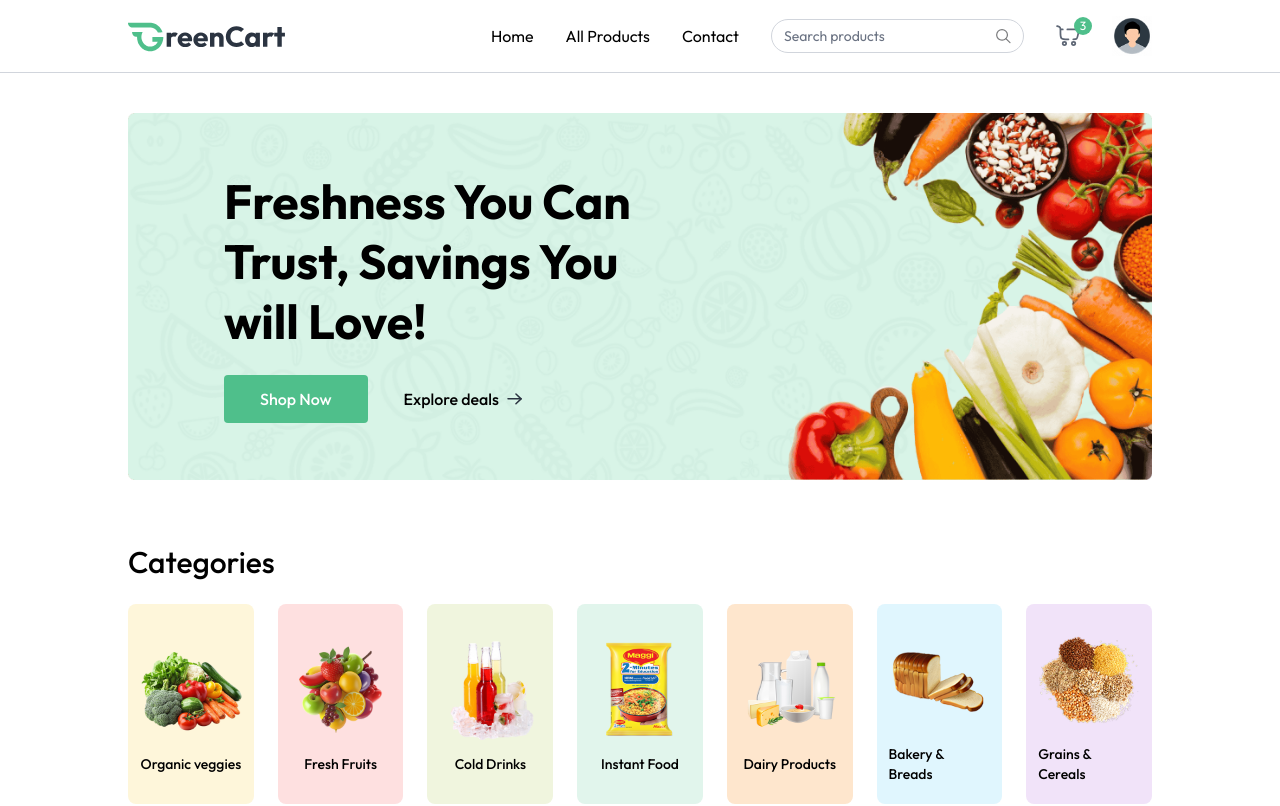
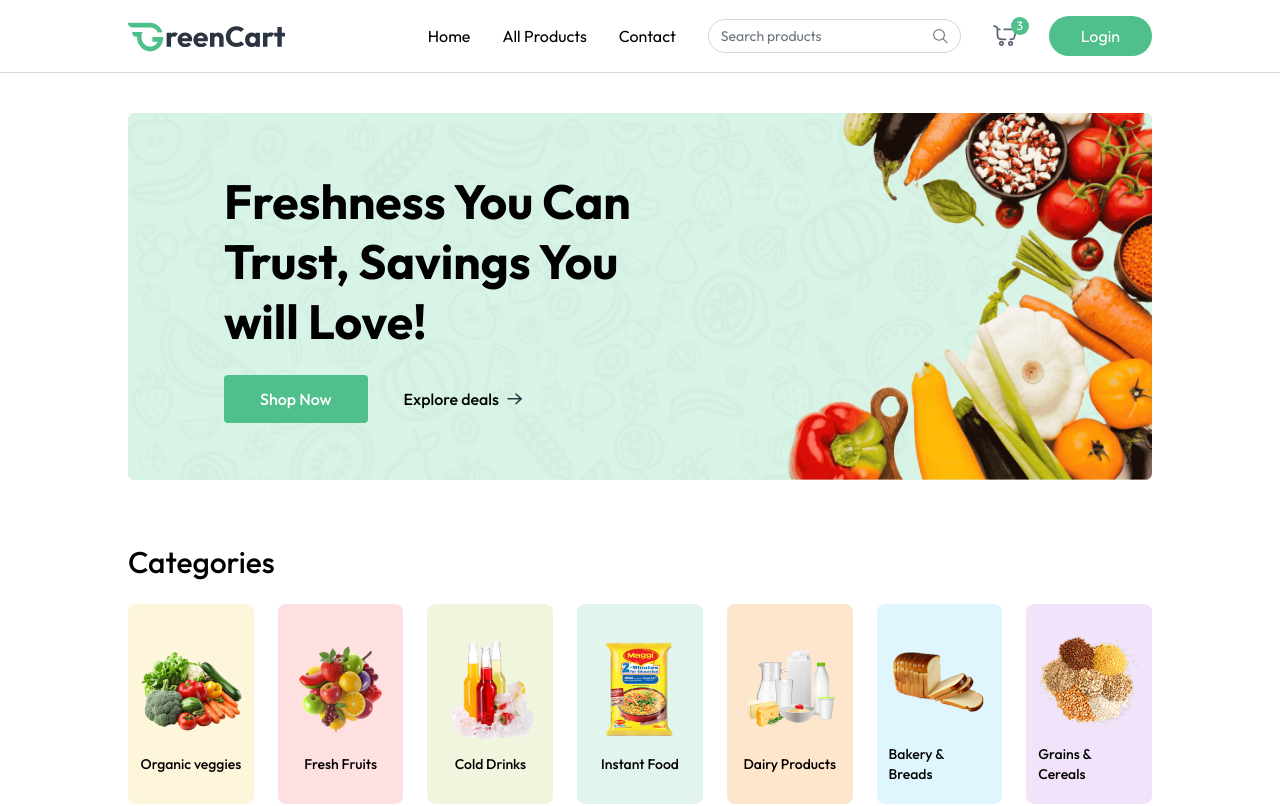
Before and after one commit to ashanlokuge/grocery-delivery-app, a React (Vite) app: page / in a window 1280 px wide. Shown: the top 806 px of the page. Built offline with nearby package versions, Linux system fonts and the light colour scheme.

Commit message:
login page done

```diff
--- a/src/App.jsx
+++ b/src/App.jsx
@@ -4,15 +4,21 @@
 import Home from './pages/Home'
 import {Toaster} from "react-hot-toast"
 import Footer from './components/Footer'
+import { AppContext, useAppContext } from './context/AppContext'
+import Login from './components/Login'
 
 
 const App = () => {
 
   const isSellerPath = useLocation().pathname.includes("seller");
+  const {showUserLogin} = useAppContext();
 
   return (
     <div>
       {isSellerPath ? null:<NavBar/>}
+
+      {showUserLogin ? <Login/>:null}
+
 
       <Toaster/>
 
--- /dev/null
+++ b/src/components/Login.jsx
@@ -0,0 +1,61 @@
+import React from "react";
+import { useAppContext } from "../context/AppContext";
+
+const Login = () => {
+
+  const {setShowUserLogin,setUser} = useAppContext();
+
+    const [state, setState] = React.useState("login");
+    const [name, setName] = React.useState("");
+    const [email, setEmail] = React.useState("");
+    const [password, setPassword] = React.useState("");
+
+    const onSubmitHandler = async (event)=>{
+        event.preventDefault();
+        setUser(
+            {
+                email: "test@greatstack.dev",
+                name: "ashanLokuge"
+            }
+        )
+        setShowUserLogin(false)
+    }
+
+    return (
+      <div onClick={()=>setShowUserLogin(false)} className="fixed top-0 bottom-0 left-0 right-0 z-30 flex items-center text-sm text-gray-600 bg-black/50">
+        <form onSubmit={onSubmitHandler} onClick={(e)=>e.stopPropagation()} className="flex flex-col gap-4 m-auto items-start p-8 py-12 w-80 sm:w-[352px] rounded-lg shadow-xl border border-gray-200 bg-white">
+            <p className="text-2xl font-medium m-auto">
+                <span className="text-primary">User</span> {state === "login" ? "Login" : "Sign Up"}
+            </p>
+            {state === "register" && (
+                <div className="w-full">
+                    <p>Name</p>
+                    <input onChange={(e) => setName(e.target.value)} value={name} placeholder="type here" className="border border-gray-200 rounded w-full p-2 mt-1 outline-primary" type="text" required />
+                </div>
+            )}
+            <div className="w-full ">
+                <p>Email</p>
+                <input onChange={(e) => setEmail(e.target.value)} value={email} placeholder="type here" className="border border-gray-200 rounded w-full p-2 mt-1 outline-primary" type="email" required />
+            </div>
+            <div className="w-full ">
+                <p>Password</p>
+                <input onChange={(e) => setPassword(e.target.value)} value={password} placeholder="type here" className="border border-gray-200 rounded w-full p-2 mt-1 outline-primary" type="password" required />
+            </div>
+            {state === "register" ? (
+                <p>
+                    Already have account? <span onClick={() => setState("login")} className="text-primary cursor-pointer">click here</span>
+                </p>
+            ) : (
+                <p>
+                    Create an account? <span onClick={() => setState("register")} className="text-primary cursor-pointer">click here</span>
+                </p>
+            )}
+            <button className="bg-primary hover:bg-primary-dull transition-all text-white w-full py-2 rounded-md cursor-pointer">
+                {state === "register" ? "Create Account" : "Login"}
+            </button>
+        </form>
+      </div>
+    );
+};
+
+export default Login
--- a/src/components/NavBar.jsx
+++ b/src/components/NavBar.jsx
@@ -35,7 +35,7 @@
                     <button className="absolute -top-2 -right-3 text-xs text-white bg-primary w-[18px] h-[18px] rounded-full">3</button>
                 </div>
 
-                {!user ?(<button className="cursor-pointer px-8 py-2 bg-primary hover:bg-primary-dull transition text-white rounded-full">
+                {!user ?(<button className="cursor-pointer px-8 py-2 bg-primary hover:bg-primary-dull transition text-white rounded-full" onClick={()=>{setShowUserLogin(true)}}>
                     Login
                 </button>)
                 :
--- a/src/context/AppContext.jsx
+++ b/src/context/AppContext.jsx
@@ -11,7 +11,7 @@
   const currency = import.meta.VITE_CURRENCY;
 
   const navigate = useNavigate();
-  const [user,setUser] = useState(true)
+  const [user,setUser] = useState(false)
   const [isSeller, setIsSeller] = useState(false)
   const [showUserLogin, setShowUserLogin] = useState(false)
   const [products,setProducts] =useState([])
```
